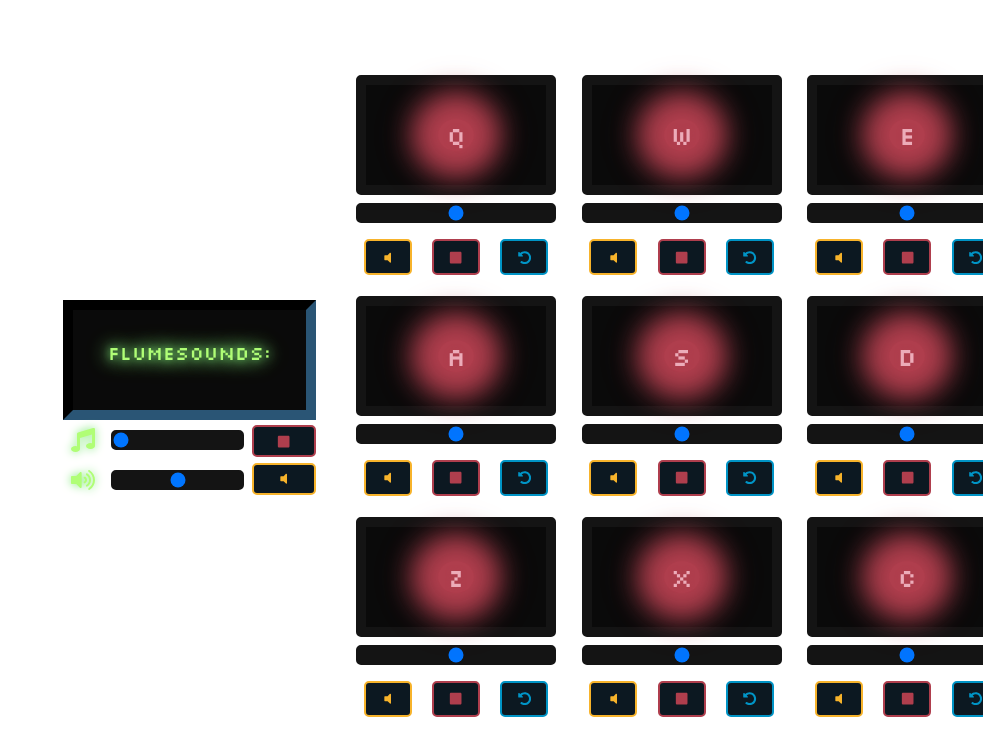
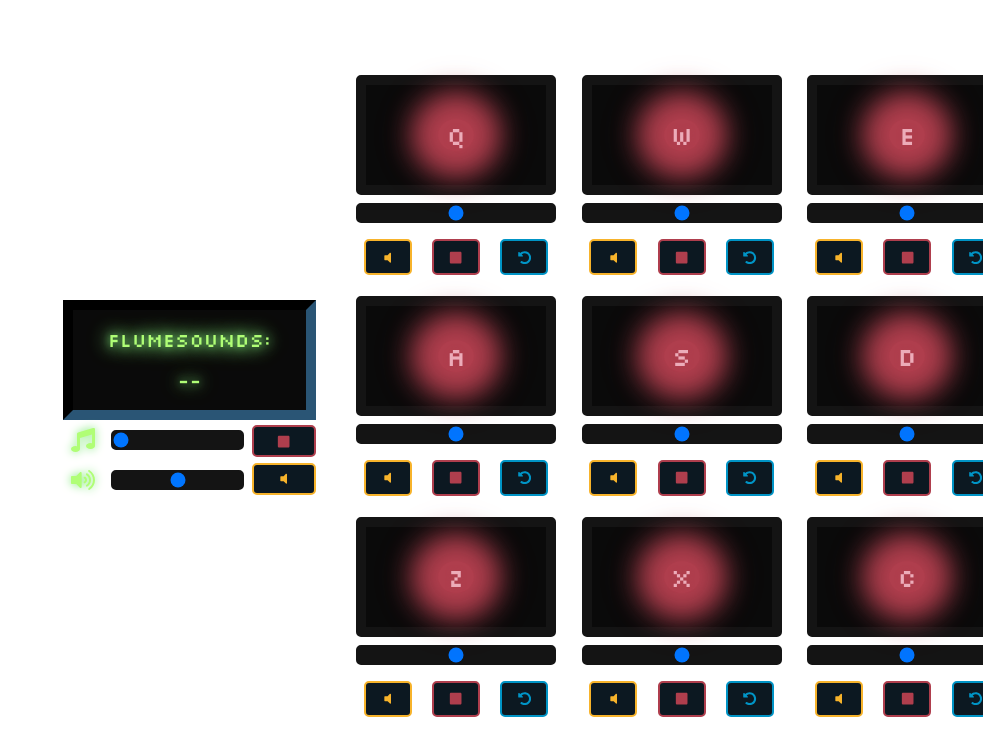
Before and after one commit to nic-vo/nv-portfolio, a Next.js app: page /fcc/DrumMachine in a window 1280 px wide. Shown: the top 756 px of the page, without its empty margins (297-1280 px from the left). Built offline with nearby package versions, Linux system fonts and the light colour scheme.

Commit message:
Add null value to screen to avoid layout shift

```diff
--- a/components/fcc/drummachine/ControlPanel/ControlPanel.js
+++ b/components/fcc/drummachine/ControlPanel/ControlPanel.js
@@ -23,7 +23,7 @@ const ControlPanel = ({
 		<div className={controlStyles.panel}>
 			<div className={controlStyles.display}>
 				<p>{bankNames[bank]}:</p>
-				<p>{displaySound}</p>
+				<p>{displaySound ? displaySound : "--"}</p>
 			</div>
 			<div className={controlStyles.controls}>
 				<div className={controlStyles.sliders}>
```
